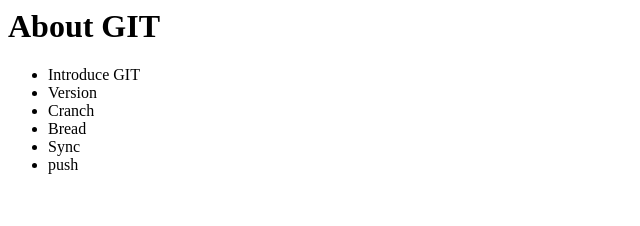
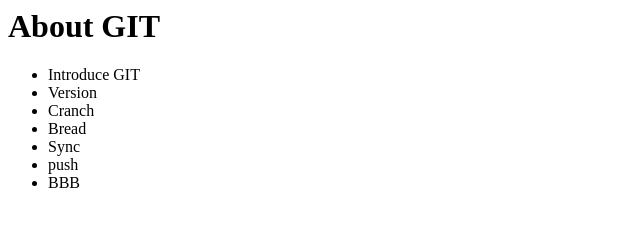
Before and after one commit to sirka564/tuto_git_gui, a plain HTML site: page index.html in a window 1280 px wide. Shown: the full height of the page, 0-640 px from the left. Drawn offline with Linux system fonts and the light colour scheme.

Commit message:
[modify] add li bbb

```diff
--- a/index.html
+++ b/index.html
@@ -10,6 +10,8 @@
       <li>Bread</li>
       <li>Sync</li>
       <li>push</li>
+
+      <li>BBB</li>
     </ul>
   </body>
 </html>
```
